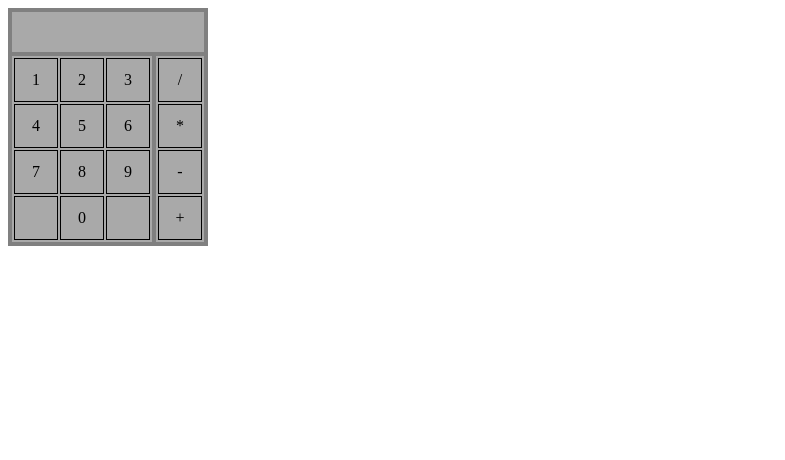
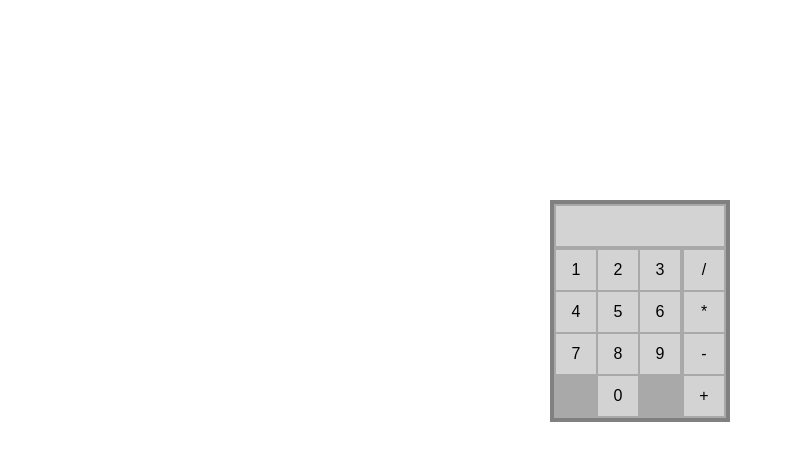
Before and after one commit to ViniPessoa8/calculator, a plain HTML site: page src/index.html in a window 1280 px wide. Shown: the whole page, without its empty margins (0-785 px from the left). Drawn offline with Linux system fonts and the light colour scheme.

Commit message:
feat: rm border + buttons

```diff
--- a/src/index.html
+++ b/src/index.html
@@ -8,43 +8,43 @@
 <body>
     <div class='calculator'>
         <div class='output'>
-
+            <p class='txtOutput'></p>
         </div>
         <div class='keyboard'>
             <table class="numpad keyboard_style">
                 <tr>
-                    <td>1</td>
-                    <td>2</td>
-                    <td>3</td>
+                    <td><button class="button">1</button></td>
+                    <td><button class="button">2</button></td>
+                    <td><button class="button">3</button></td>
                 </tr>
                 <tr>
-                    <td>4</td>
-                    <td>5</td>
-                    <td>6</td>
+                    <td><button class="button">4</button></td>
+                    <td><button class="button">5</button></td>
+                    <td><button class="button">6</button></td>
                 </tr>
                 <tr>
-                    <td>7</td>
-                    <td>8</td>
-                    <td>9</td>
+                    <td><button class="button">7</button></td>
+                    <td><button class="button">8</button></td>
+                    <td><button class="button">9</button></td>
                 </tr>
                 <tr>
                     <td></td>
-                    <td>0</td>
+                    <td><button class="button">0</button></td>
                     <td></td>
                 </tr>
             </table>
             <table class="operations keyboard_style" >
                 <tr>
-                    <td>/</td>
+                    <td><button class="button">/</button></td>
                 </tr>
                 <tr>
-                    <td>*</td>
+                    <td><button class="button">*</button></td>
                 </tr>
                 <tr>
-                    <td>-</td>
+                    <td><button class="button">-</button></td>
                 </tr>
                 <tr>
-                    <td>+</td>
+                    <td><button class="button">+</button></td>
                 </tr>
             </table>
         </div>
@@ -52,4 +52,5 @@
 
 
 </body>
+<script src="script.js"></script>
 </html>
--- a/src/script.js
+++ b/src/script.js
@@ -0,0 +1,3 @@
+function write(txt) {
+    document.getElementsByClassName("output")[0].innerHTML = txt
+}
--- a/src/style.css
+++ b/src/style.css
@@ -1,7 +1,25 @@
+body {
+    padding-top: 15%;
+}
+
+.button {
+    height: 40px;
+    width: 40px;
+    background-color: lightgrey;
+    border: none;
+    color: black;
+    text-align: center;
+    text-decoration: none;
+    display: inline-block;
+    font-size: 16px;
+    cursor: pointer;
+}
+
 .calculator {
+    width: 172px;
     display: block;
-    margin-left: auto;
-    margin-right: auto;
+    margin: auto;
+    border: 4px solid grey;
 }
 
 .keyboard {
@@ -10,22 +28,19 @@
 }
 
 .keyboard_style {
-    border: 4px solid grey;
     text-align: center;
     background-color: darkgray;
 }
 
 .keyboard_style td {
-    border: 1px solid black;
     width: 40px;
     height: 40px;
+    padding: 0;
 }
 
 .output {
-    width: 192px;
-    height: 40px;
-    background-color: darkgray;
-    border: 4px solid grey;
+    background-color: lightgray;
+    border: 2px solid darkgray;
 }
 
 .numpad {
@@ -36,3 +51,8 @@
     border-left: 0px;
     border-top: 0px;
 }
+
+.txtOutput {
+    margin: 0;
+    height:40px;
+}
```
